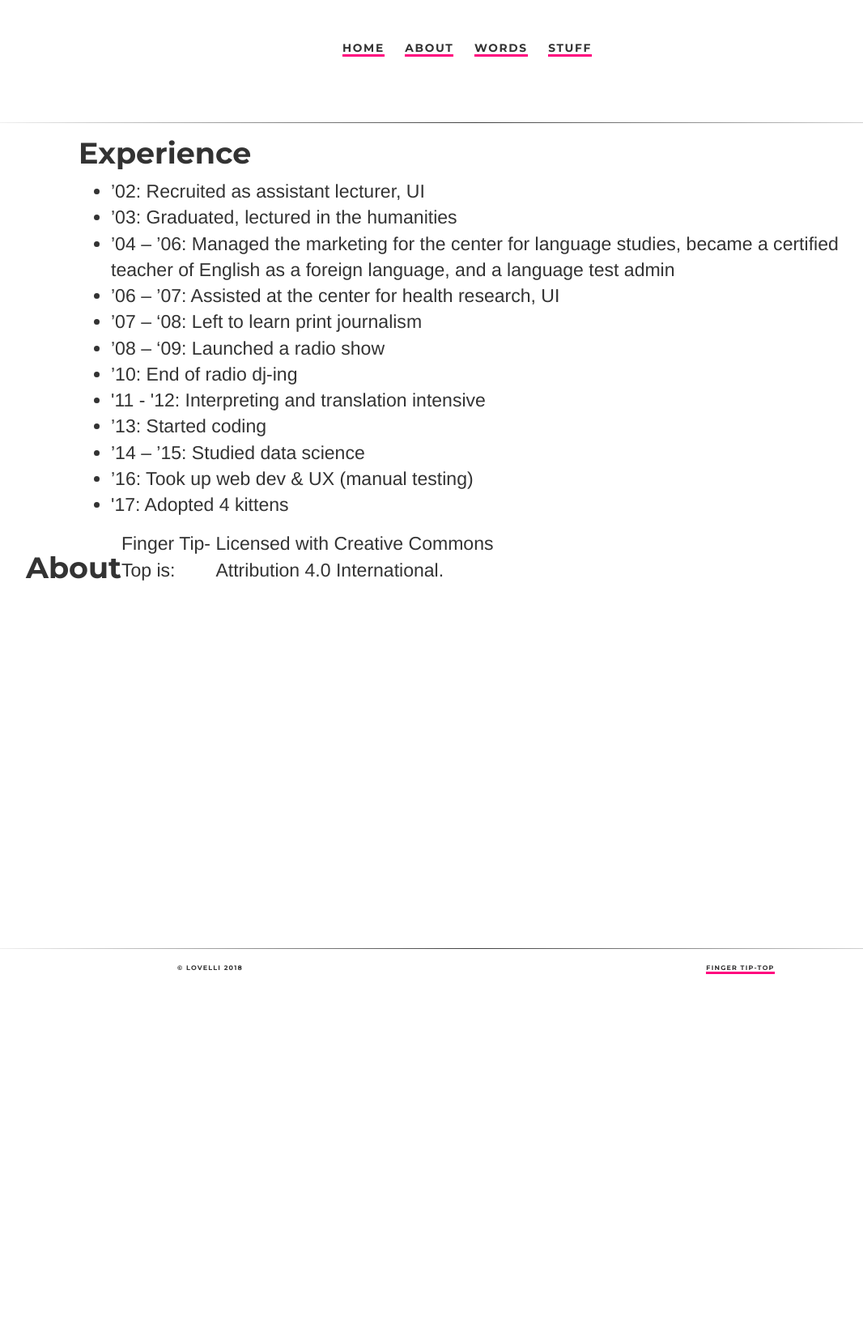
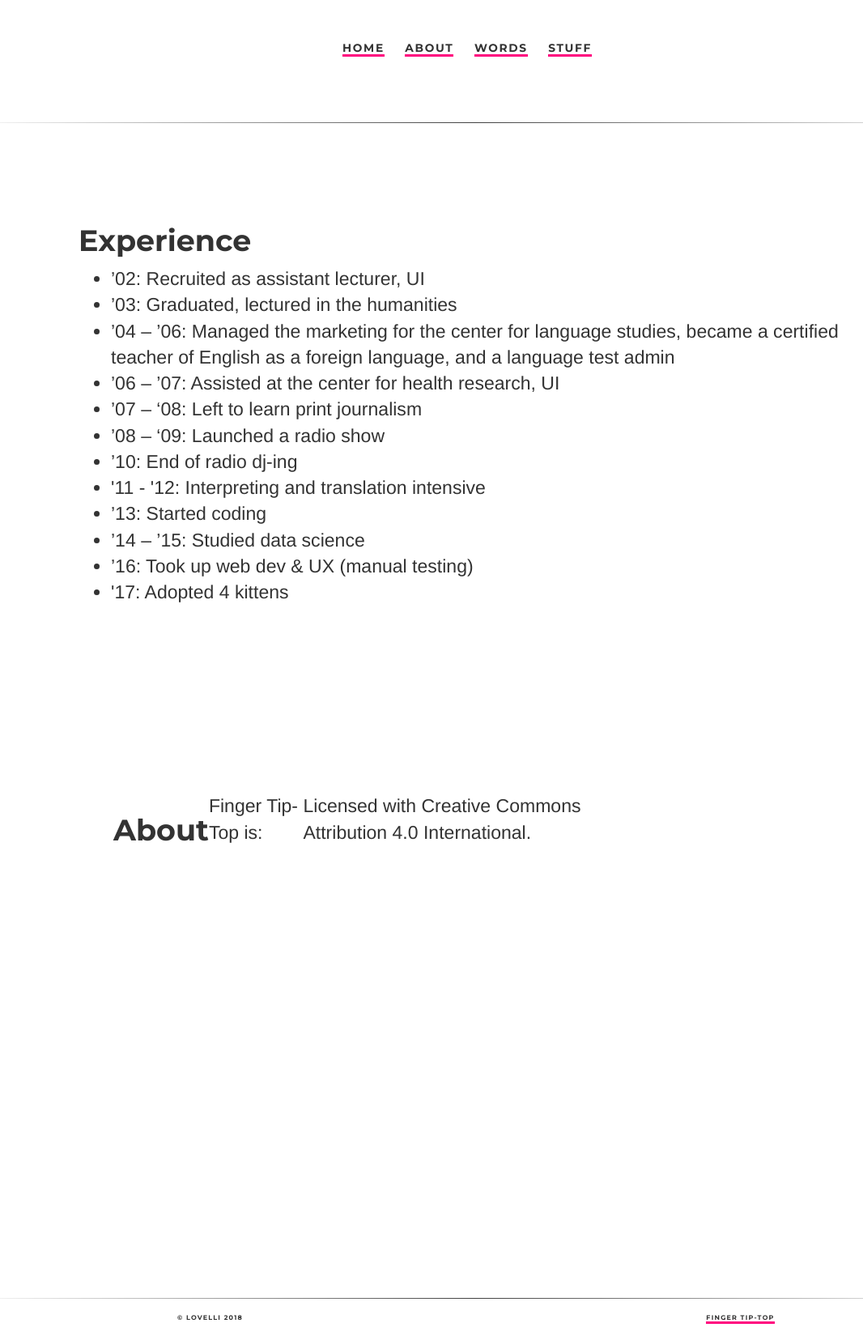
Before and after one commit to ariesti/ariesti.github.io, a Jekyll site: the page built from about/index.html, in a window 1280 px wide. Shown: the whole page at 81% size, without its empty margins (53-1119 px from the left). Built offline with Jekyll 4.4.1, drawn with Linux system fonts in a browser that asks for light colours; before the commit the page ends 1218 px from its top, so only the background shows below that.

Commit message:
Update main.css

```diff
--- a/css/main.css
+++ b/css/main.css
@@ -105,12 +105,18 @@
 	border: 0;
 }
 
+/* Test content wrapper */
+
+#content {padding-top: 108px; padding-bottom: 108px; background-color: #fff;}
+.wrapper {padding: 0 108px; background: #fff;}
+
 .content {
 	clear: both;
   	width: 650px;
 	height: 500px;
   	background-color: #ffffff;
 	display: flex;
+	position: relative;
 }
 
 /* Text level semantics */
```
